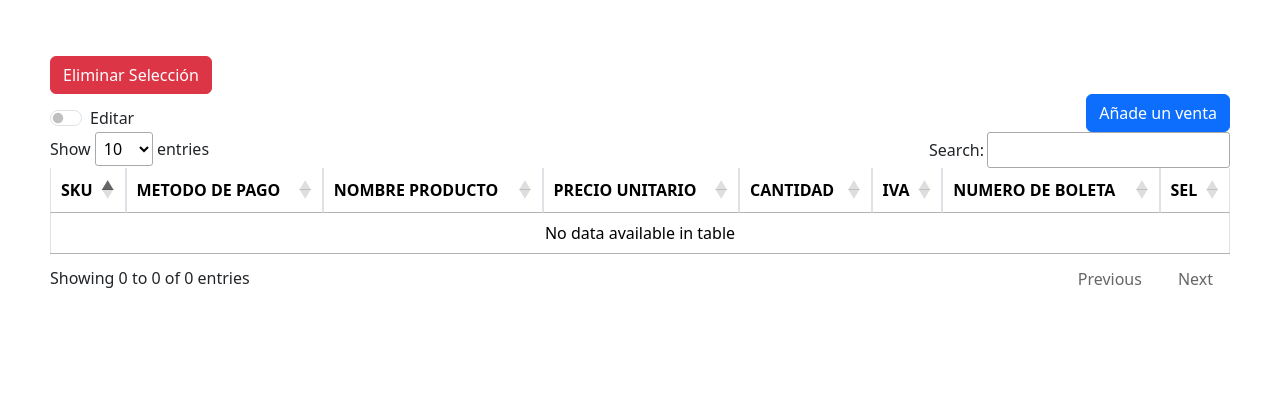
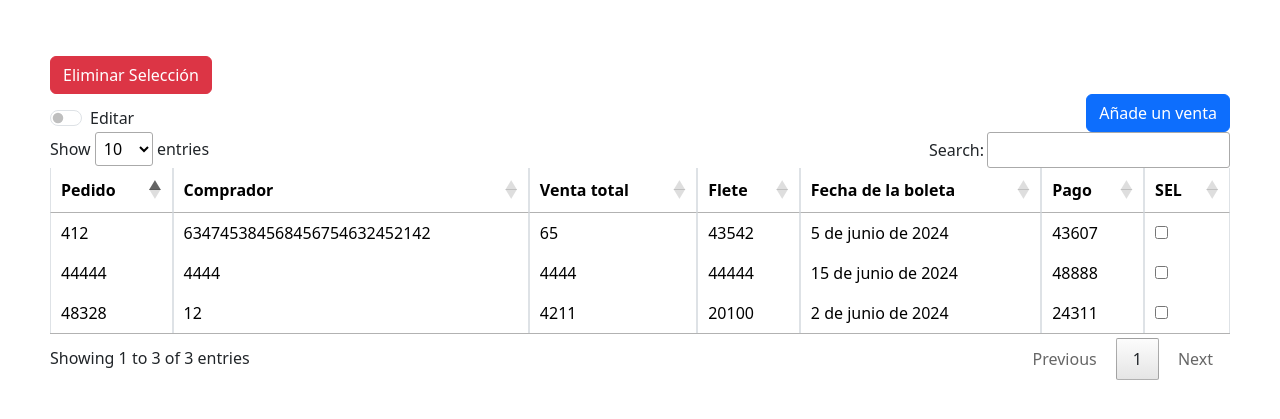
Before and after one commit to JavierNancoB/Trabajo-Ingenieria-de-Software, a Django app: page /venta/ in a window 1280 px wide. Shown: the part 180-599 px from the top of the page. Run offline with Django 5.2, Linux system fonts and the light colour scheme; a user stored in the database is signed in; data comes from the database, SQL or seed files in the repository; data that the repository does not hold is empty; some libraries are stand-ins or nearby versions.

Commit message:
Se modifico ventas

```diff
--- a/erp_eudora_vinos/website/static/js/venta.js
+++ b/erp_eudora_vinos/website/static/js/venta.js
@@ -3,68 +3,72 @@ $(document).ready(function(){
 
     /* AÑADIR */
 
-    $(document).ready(function() {
-        $('.dt-layout-row.dt-layout-table').addClass('table-responsive');
-
-        $.ajax({
-            url: '/api/skus/',  // Asegúrate de que esta URL es correcta según tu configuración de Django
-            type: 'GET',
-            success: function(data) {
-                var select = $('#SKU');
-                data.skus.forEach(function(sku) {
-                    select.append($('<option>', { value: sku, text: sku }));
-                });
-            },
-            error: function() {
-                console.error('Error cargando los SKU');
-            }
-        });
-    });
-
     $('#submit').on('click', function(){
         var validador = 0;
-        $SKU = $('#SKU').val();
-        $medio_de_pago = $('#medio_de_pago').val();
-        $nombre_producto = $('#nombre_producto').val();
-        $precio_unitario = $('#precio_unitario').val();
-        $cantidad = $('#cantidad').val();
-        $iva = $('#iva').val();
-        $numero_boleta = $('#numero_boleta').val();
+        var pedido = $('#pedido').val();
+        var comprador = $('#comprador').val();
+        var venta_total = parseInt($('#venta_total').val()) || 0;  // Asegurar que es un número
+        var flete = parseInt($('#flete').val()) || 0;  // Asegurar que es un número
+        var fecha_boleta = $('#fecha_boleta').val();
+        var pago = venta_total + flete;  // Calcular pago como suma de venta_total y flete
 
-        /*
-
-        comprueba que no haya campos vacios, que no se excedan los limites de caracteres
-        y que el año de iva sea valido (1800-2050).
-
-        */
-
-        if ($SKU == '' || $medio_de_pago == '' || $nombre_producto == '' || $precio_unitario == '' || $cantidad == '' || $iva == '' || $numero_boleta == ''){
+        // Comprobación de que no haya campos vacíos
+        if (pedido == '' || comprador == '' || $('#venta_total').val() == '' || $('#flete').val() == '' || fecha_boleta == '') {
             validador = 1;
             alert('Por favor no deje campos vacios');
+        }
+
+        // Validación de comprador
+        if (comprador.length > 50) {
+            alert("El valor para 'comprador' no puede tener más de 50 caracteres.");
+            e.preventDefault();
+            return;
+        }
+
+        // Validación de fecha
+        var fechaIngresada = new Date(fecha_boleta);
+        var hoy = new Date();
+        hoy.setHours(0, 0, 0, 0);
+        if (fechaIngresada > hoy) {
+            alert("La fecha de la boleta no puede ser futura.");
+            e.preventDefault();
+            return;
+        }
+
+        // Validación de venta_total
+        if (isNaN(venta_total) || venta_total < 0) {
+            alert("El valor para 'venta total' debe ser un número positivo.");
+            e.preventDefault();
+            return;
+        }
+
+        // Validación de flete
+        if (isNaN(flete) || flete < 0) {
+            alert("El valor para 'flete' debe ser un número positivo.");
+            e.preventDefault();
+            return;
         }
         else{
             $.ajax({
                 type: 'POST',
                 url: 'insert/',
                 data: {
-                    SKU: $SKU,
-                    medio_de_pago: $medio_de_pago,
-                    nombre_producto: $nombre_producto,
-                    precio_unitario: $precio_unitario,
-                    cantidad: $cantidad,
-                    iva: $iva,
-                    numero_boleta: $numero_boleta,
+                    pedido: pedido,
+                    comprador: comprador,
+                    venta_total: venta_total,  // Enviar como entero
+                    flete: flete,              // Enviar como entero
+                    fecha_boleta: fecha_boleta,
+                    pago: pago,                // Enviar el pago calculado
                     csrfmiddlewaretoken: $('input[name=csrfmiddlewaretoken]').val()
                 },
                 success: function(){
                     alert('Se guardó correctamente la venta');
-                    $('#SKU').val('');
-                    $('#medio_de_pago').val('');
-                    $('#nombre_producto').val('');
-                    $('#precio_unitario').val('');
-                    $('#cantidad').val('');
-                    $('#iva').val('');
-                    $('#numero_boleta').val('');
+                    $('#pago').val('');  // Limpiar campos
+                    $('#pedido').val('');
+                    $('#comprador').val('');
+                    $('#venta_total').val('');
+                    $('#flete').val('');
+                    $('#fecha_boleta').val('');
                     window.location='/venta';
                 }
             });
@@ -72,7 +76,7 @@ $(document).ready(function(){
     });
     /* EDITAR */
 
-    /* comprobar si la casilla editar esta activada */
+    /* comprobar si la casilla editar esta actfecha_boletada */
 
     function isEditingEnabled() {
         return $('#flexSwitchCheckDefault').prop('checked');
@@ -89,13 +93,13 @@ $(document).ready(function(){
     $(document).on('blur', '.input-data', function(){
         var value=$(this).val();
         var td=$(this).parent('td');
-        var SKU=td.data('sku');
-        console.log(SKU);
+        var pedido=td.data('pedido');
+        console.log(pedido);
         $(this).remove();
         td.html(value);
         td.addClass('editable');
         var type=td.data('type');
-        sendToServer(td.data("sku"), value, type);
+        sendToServer(td.data("pedido"), value, type);
     });
     $(document).on('keypress', '.input-data', function(e){
         var key = e.which;
@@ -106,63 +110,55 @@ $(document).ready(function(){
             console.log(td);
             var type = td.data("type");
             console.log(type);
-            var SKU = td.data("sku");
-            console.log(SKU);
+            var pedido = td.data("pedido");
+            console.log(pedido);
             $(this).remove();
             td.html(value);
             td.addClass("editable");
-            sendToServer(td.data("sku"), value, type);
+            sendToServer(td.data("pedido"), value, type);
         }
     });
-    function sendToServer(SKU, value, type){
-        if (type=="cosecha" && isNaN(value)) {
-            alert("El valor debe ser numérico.");
-            return; // No enviar los datos al servidor si el valor no es numérico
-        }
-        if (type === "cosecha" && (value < 1800 || value > 2050)) {
-            alert("El valor para 'cosecha' debe estar entre 1800 y 2050");
-            return; // No enviar los datos al servidor
-        }
+    function sendToServer(pedido, value, type){
         switch (type) {
-            case "tipo_producto":
+            case "comprador":
                 if (value.length > 50) {
                     alert("El valor para 'tipo de producto' no puede tener más de 50 caracteres.");
                     return; // No enviar los datos al servidor
                 }
                 break;
-            case "viña":
-                if (value.length > 150) {
-                    alert("El valor para 'viña' no puede tener más de 150 caracteres.");
+            case "fecha_boleta":
+                var fechaIngresada = new Date(value);
+                var hoy = new Date();
+                hoy.setHours(0, 0, 0, 0);  // Ajustar la hora a medianoche para comparaciones precisas.
+
+                // Validar que la fecha está en el formato correcto y no es futura
+                if (isNaN(fechaIngresada.getTime())) {
+                    alert("La fecha ingresada no es válida. Por favor, ingrese una fecha en formato YYYY-MM-DD.");
+                    return; // No enviar los datos al servidor
+                } else if (fechaIngresada > hoy) {
+                    alert("La fecha de la boleta no puede ser futura.");
                     return; // No enviar los datos al servidor
                 }
                 break;
-            case "cepa":
-                if (value.length > 50) {
-                    alert("El valor para 'cepa' no puede tener más de 50 caracteres.");
+            case "venta_total":
+                if (isNaN(value) || value < 0) {
+                    alert("El valor para 'venta total' debe ser un número positivo.");
                     return; // No enviar los datos al servidor
                 }
                 break;
-            case "nombre_producto":
-                if (value.length > 50) {
-                    alert("El valor para 'nombre de producto' no puede tener más de 50 caracteres.");
+            case "flete":
+                if (isNaN(value) || value < 0) {
+                    alert("El valor para 'flete' debe ser un número positivo.");
                     return; // No enviar los datos al servidor
                 }
                 break;
-            case "cosecha":
-                if (value.length > 50) {
-                    alert("El valor para 'cosecha' no puede tener más de 50 caracteres.");
-                    return; // No enviar los datos al servidor
         }
-                break;
-            default:
-                break;
-        }
-        console.log("Sending to server:", SKU, value, type);  // Log para ver qué datos se están enviando
+        console.log("Sending to server:", pedido, value, type);  // Log para ver qué datos se están enviando
         $.ajax({
             url: 'update/',
             type: 'POST',
             data: {
-                SKU: SKU,
+                pedido: pedido,
                 value: value,
                 type: type,
                 csrfmiddlewaretoken: $('input[name=csrfmiddlewaretoken]').val()
@@ -185,20 +181,18 @@ $(document).ready(function(){
                 var confirmation = confirm('¿Está seguro de que desea eliminar los productos seleccionados?');
                 if (confirmation) {
                     $('input[name="seleccionar"]:checked').each(function() {
-                    var sku = $(this).data('sku');
-
+                        var pedido = $(this).data('pedido');
+                        console.log('Intentando eliminar el pedido: ' + pedido);  // Verificación de consola
                         $.ajax({
-                        url: '/venta/delete/' + sku, // Usando la ruta existente
+                            url: '/venta/delete/' + pedido,
                             type: 'POST',
                             headers: {'X-CSRFToken': $('input[name=csrfmiddlewaretoken]').val()},
                             success: function(response) {
-                            console.log('Producto con OC ' + sku + ' eliminado');
+                                console.log('Producto con pedido ' + pedido + ' eliminado');
+                                location.reload();  // Recargar la página después de todas las eliminaciones
                             },
                             error: function(xhr) {
-                            console.log('Error al eliminar el producto con OC ' + sku);
-                        },
-                        complete: function() {
-                            location.reload(); // Considera recargar después de todas las solicitudes, no en cada una
+                                console.log('Error al eliminar el producto con pedido ' + pedido);
                             }
                         });
                     });
--- a/erp_eudora_vinos/website/templates/ventas.html
+++ b/erp_eudora_vinos/website/templates/ventas.html
@@ -39,39 +39,24 @@
                     <form method="POST">
                         {% csrf_token %}
                         <div class="mb-3">
-                            <label for="SKU">SKU</label>
-                            <div class="d-flex align-items-center">
-                                <select class="form-control" id="SKU" style="flex-grow: 1;">
-                                    <!-- Las opciones se llenarán con JavaScript -->
-                                </select>
-                                <a href="/producto?openModal=true" id="link-svg">
-                                    <img src="{% static 'images/plus.svg' %}" id="boton-producto" alt="Agregar" style="width: 24px; height: 24px; margin-left: 10px;" >
-                                </a>
-                            </div>
+                            <label>Pedido</label>
+                            <input type="text" id="pedido" class="form-control"/>
                         </div>
                         <div class="mb-3">
-                            <label>Medio de pago</label>
-                            <input type="text" id="medio_de_pago" class="form-control"/>
+                            <label>Comprador</label>
+                            <input type="text" id="comprador" class="form-control"/>
                         </div>
                         <div class="mb-3">
-                            <label>Nombre producto</label>
-                            <input type="text" id="nombre_producto" class="form-control"/>
+                            <label>Venta total</label>
+                            <input type="number" id="venta_total" class="form-control"/>
                         </div>
                         <div class="mb-3">
-                            <label>Precio unitario</label>
-                            <input type="number" id="precio_unitario" class="form-control"/>
+                            <label>Flete</label>
+                            <input type="number" id="flete" class="form-control"/>
                         </div>
                         <div class="mb-3">
-                            <label>Cantidad</label>
-                            <input type="number" id="cantidad" class="form-control"/>
-                        </div>
-                        <div class="mb-3">
-                            <label>IVA</label>
-                            <input type="number" id="iva" class="form-control"/>
-                        </div>
-                        <div class="mb-3">
-                            <label>Numero boleta</label>
-                            <input type="number" id="numero_boleta" class="form-control"/>
+                            <label>Fecha de la boleta</label>
+                            <input type="date" id="fecha_boleta" class="form-control"/>
                         </div>
                     </form>
                 </div>
@@ -85,28 +70,26 @@
         <table id="table" summary="tabla venta" class="table table-bordered table-hover dt-responsive">
             <thead>
             <tr class="listado">
-                <th> SKU </th>
-                <th> METODO DE PAGO </th>
-                <th> NOMBRE PRODUCTO</th>
-                <th> PRECIO UNITARIO </th>
-                <th> CANTIDAD </th>
-                <th> IVA </th>
-                <th> NUMERO DE BOLETA </th>
-                <th> SEL </th>
+                <th> Pedido </th>
+                <th> Comprador</th>
+                <th> Venta total </th>
+                <th> Flete </th>
+                <th> Fecha de la boleta </th>
+                <th> Pago </th>
+                <th> SEL</th>
             </tr>
             </thead>
             <tbody>
                 {% for venta in ventas %}
                 <tr class="listado">
-                    <td>{{ venta.SKU }}</td>
-                    <td class="editable" data-sku="{{ venta.SKU }}" data-type="medio_de_pago">{{ venta.medio_de_pago }}</td>
-                    <td class="editable" data-sku="{{ venta.SKU }}" data-type="nombre_producto">{{ venta.nombre_producto }}</td>
-                    <td class="editable" data-sku="{{ venta.SKU }}" data-type="precio_unitario">{{ venta.precio_unitario }}</td>
-                    <td class="editable" data-sku="{{ venta.SKU }}" data-type="cantidad">{{ venta.cantidad }}</td>
-                    <td class="editable" data-sku="{{ venta.SKU }}" data-type="iva">{{ venta.iva }}</td>
-                    <td class="editable" data-sku="{{ venta.SKU }}" data-type="numero_boleta">{{ venta.numero_boleta }}</td>
+                    <td>{{ venta.pedido }}</td>
+                    <td class="editable" data-pedido="{{ venta.pedido }}" data-type="comprador">{{ venta.comprador }}</td>
+                    <td class="editable" data-pedido="{{ venta.pedido }}" data-type="venta_total">{{ venta.venta_total }}</td>
+                    <td class="editable" data-pedido="{{ venta.pedido }}" data-type="flete">{{ venta.flete }}</td>
+                    <td class="editable" data-pedido="{{ venta.pedido }}" data-type="fecha_boleta">{{ venta.fecha_boleta }}</td>
+                    <td class="noteditable" data-pedido="{{ venta.pedido }}" data-type="pago">{{ venta.pago }}</td>
                     <td>
-                        <input type="checkbox" data-sku="{{ venta.SKU }}" name="seleccionar" id="seleccionar">
+                        <input type="checkbox" data-pedido="{{ venta.pedido }}" name="seleccionar">
                     </td>
                 </tr>
                 {% endfor %}
--- a/erp_eudora_vinos/website/urls.py
+++ b/erp_eudora_vinos/website/urls.py
@@ -25,7 +25,7 @@ urlpatterns = [
     path('venta/', views.ventas, name='venta'),
     path('venta/insert/', views.insert_ventas, name='insert_venta'),
     path('venta/update/', apiViews.guardarventa, name='update_venta'),
-    path('venta/delete/<str:sku>', views.delete_ventas, name='delete_ventas'),
+    path('venta/delete/<str:pedido>', views.delete_ventas, name='delete_ventas'),
 
     # Alerta inventario
     path('notificaciones/', views.notificaciones, name='notificaciones'),
--- a/erp_eudora_vinos/website/views.py
+++ b/erp_eudora_vinos/website/views.py
@@ -75,38 +75,27 @@ def ventas(request):
 
 @login_required
 def insert_ventas(request):
-    if request.method == 'POST':
-        SKU = request.POST.get('SKU')
-        medio_de_pago = request.POST.get('medio_de_pago')
-        nombre_producto = request.POST.get('nombre_producto')
-        precio_unitario = request.POST.get('precio_unitario')
-        cantidad = request.POST.get('cantidad')
-        iva = request.POST.get('iva')
-        numero_boleta = request.POST.get('numero_boleta')
-        if SKU and medio_de_pago and nombre_producto and precio_unitario and cantidad and iva and numero_boleta:
-                producto = Producto.objects.get(SKU=SKU)
-                member = Ventas(
-                    SKU=producto,
-                    medio_de_pago=medio_de_pago,
-                    nombre_producto=nombre_producto,
-                    precio_unitario=precio_unitario,
-                    cantidad=cantidad,
-                    iva=iva,
-                    numero_boleta=numero_boleta
-                )
-                member.save()
-                return redirect('/venta')
+    member = Ventas(
+                        pedido=request.POST.get('pedido'),
+                        comprador=request.POST.get('comprador'),
+                        venta_total=request.POST.get('venta_total'),
+                        flete=request.POST.get('flete'),
+                        fecha_boleta=request.POST.get('fecha_boleta'),
+                        pago=request.POST.get('pago')
+
+                    )
+    member.save()
+    return redirect('/')
 
 @login_required
 @require_POST
-def delete_ventas(request, sku):
+def delete_ventas(request, pedido):
     try:
-        member = Ventas.objects.get(SKU=sku)
-        member.delete()
-        return JsonResponse({'status': 'success', 'message': 'Producto eliminado'})
+        venta = Ventas.objects.get(pedido=pedido)
+        venta.delete()
+        return JsonResponse({'status': 'success'})
     except Ventas.DoesNotExist:
-        return JsonResponse({'status': 'error', 'message': 'Producto no encontrado'}, status=404)
-
+        return JsonResponse({'status': 'error'}, status=404)
 # ALERTAS
 
 # Notificaciones de stock
```
Also changed, not shown: erp_eudora_vinos/website/apiViews.py (+12 -14 lines), erp_eudora_vinos/website/models.py (+7 -9 lines), erp_eudora_vinos/db.sqlite3, erp_eudora_vinos/website/migrations/0003_remove_ventas_sku_remove_ventas_cantidad_and_more.py (added). Lines whose indentation alone changed are shown as unchanged.
